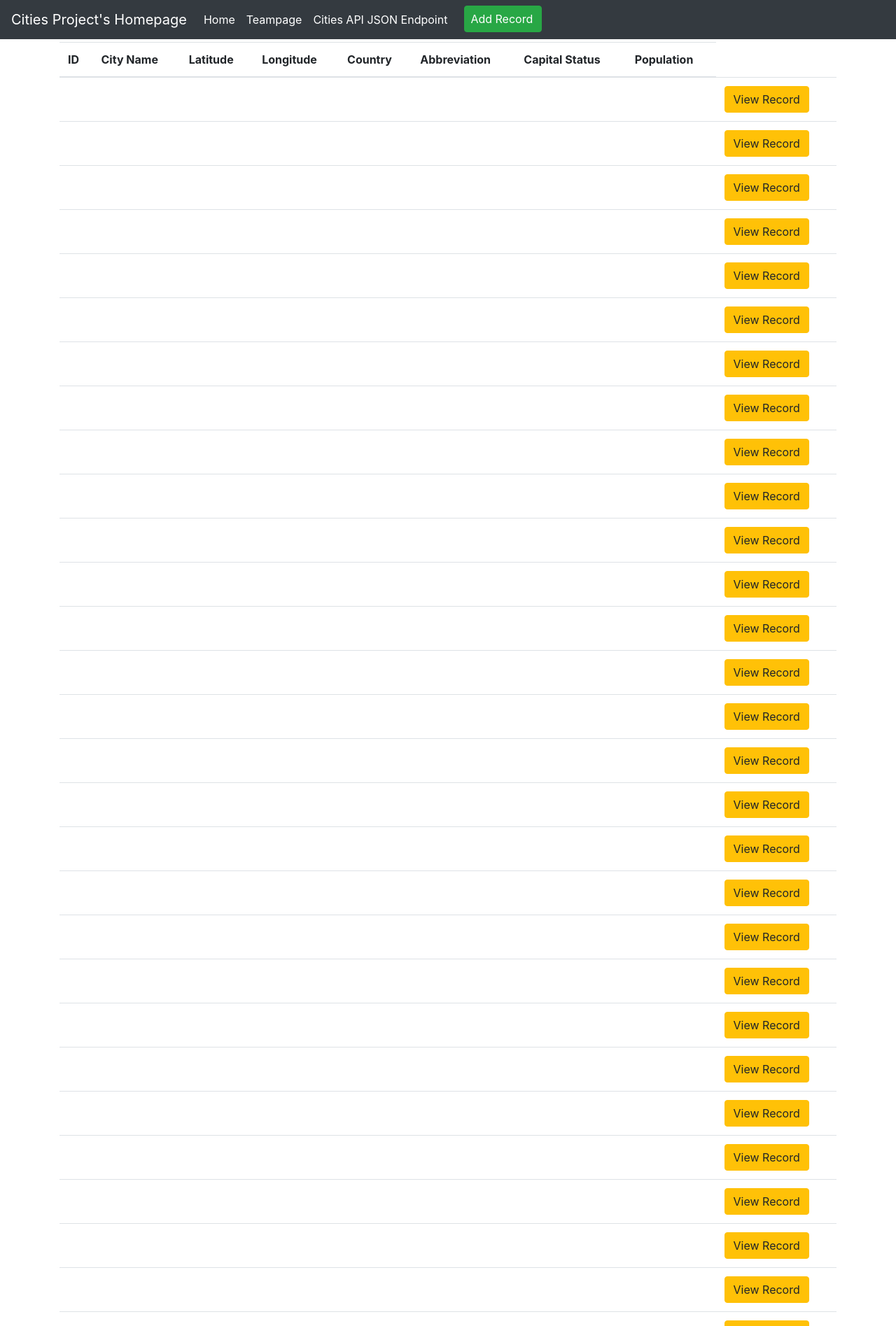
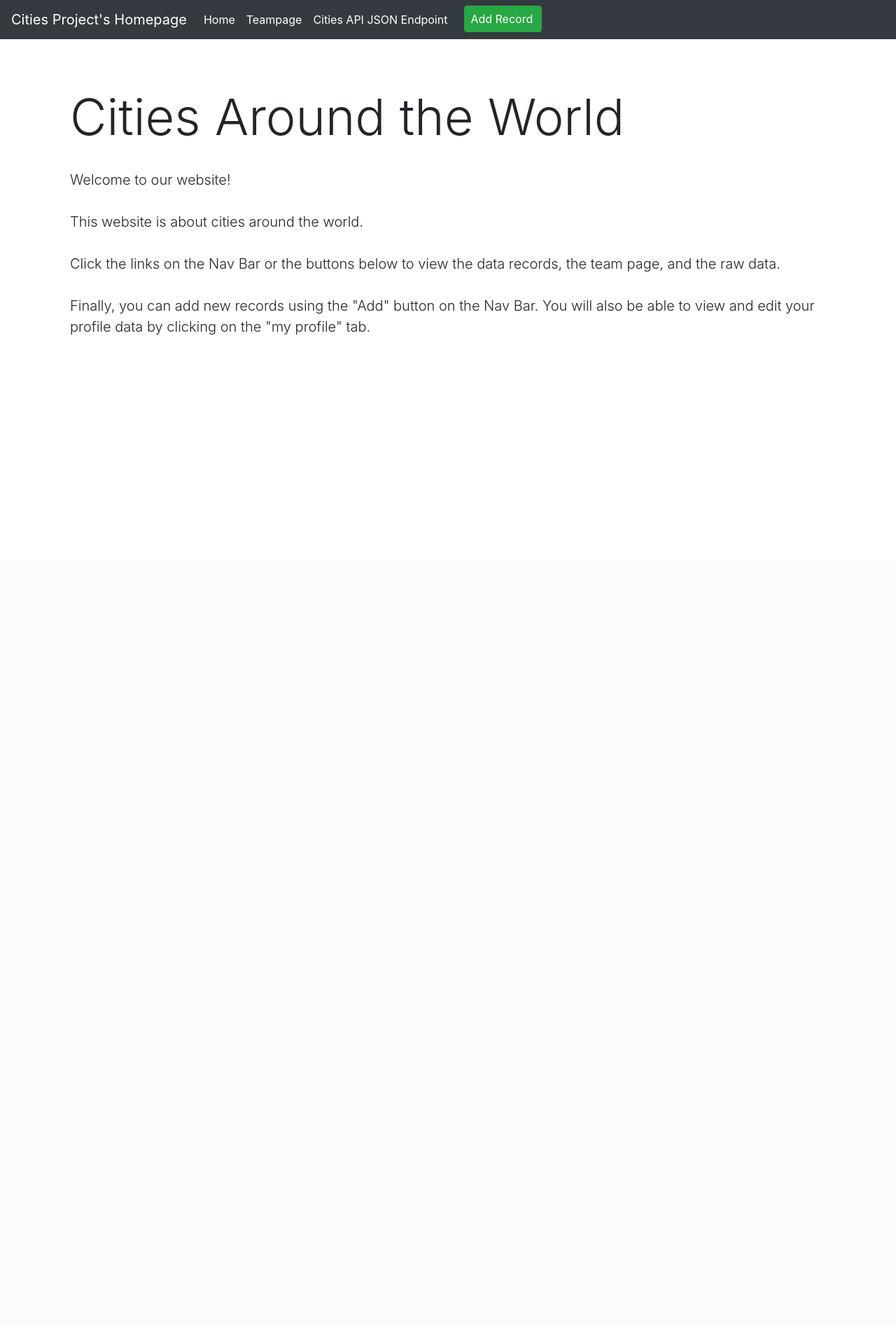
Before and after one commit to mjdroz/IS601-FinalWebApp-TeamProject, a Flask app: page /home in a window 1280 px wide. Shown: the top 1895 px of the page at 70% size. After the commit the page ends 479 px from the top, so only its background shows below. Run offline with Flask 2, Linux system fonts and the light colour scheme; data comes from the database, SQL or seed files in the repository; some libraries are stand-ins or nearby versions.

Commit message:
Task: Implement a proper homepage

```diff
--- a/app/app.py
+++ b/app/app.py
@@ -48,14 +48,19 @@
     mysql.get_db().commit()
     return redirect("/", code=302)
 
+@app.route('/home', methods = ['GET'])
+def index():
+    user = {'username': 'Cities Project'}
+    cursor = mysql.get_db().cursor()
+    return render_template('index.html', title='Home', user=user)
 
-@app.route('/home', methods=['GET'])
-def index():
+@app.route('/records', methods=['GET'])
+def records():
     user = {'username': 'Cities Project'}
     cursor = mysql.get_db().cursor()
     cursor.execute('SELECT * FROM tblCitiesImport')
     result = cursor.fetchall()
-    return render_template('index.html', title='Home', user=user, cities=result)
+    return render_template('records.html', title='Records', user=user, cities=result)
 
 @app.route('/teampage', methods=['GET'])
 def teampage():
--- a/app/templates/index.html
+++ b/app/templates/index.html
@@ -1,32 +1,20 @@
 {% extends "layout.html" %}
 {% block content %}
-<table class="table">
-    <thead>
-    <tr>
-        <th scope="col">ID</th>
-        <th scope="col">City Name</th>
-        <th scope="col">Latitude</th>
-        <th scope="col">Longitude</th>
-        <th scope="col">Country</th>
-        <th scope="col">Abbreviation</th>
-        <th scope="col">Capital Status</th>
-        <th scope="col">Population</th>
-    </tr>
-    </thead>
-    <tbody>
-    {% for city in cities %}
-    <tr>
-        <td>{{ city.id }}</td>
-        <td>{{ city.fldName}}</td>
-        <td>{{ city.fldLat }}</td>
-        <td>{{ city.fldLong }}</td>
-        <td>{{ city.fldCountry }}</td>
-        <td>{{ city.fldAbbreviation }}</td>
-        <td>{{ city.fldCapitalStatus }}</td>
-        <td>{{ city.fldPopulation }}</td>
-        <td><a href = "view/{{city.id}}"><button type="button" class="btn btn-warning">View Record</button></a></td>
-    </tr>
-    {% endfor %}
-    </tbody>
-</table>
+<div class="jumbotron jumbotron-fluid" style="background-color: white">
+    <div class="container">
+        <h1 class="display-3">Cities Around the World</h1>
+        <br>
+        <p class="lead">
+            Welcome to our website!
+            <br><br>
+            This website is about cities around the world.
+            <br><br>
+            Click the links on the Nav Bar or the buttons below to view the data records, the team page, and the raw
+            data.
+            <br><br>
+            Finally, you can add new records using the "Add" button on the Nav Bar. You will also be able to view and
+            edit your profile data by clicking on the "my profile" tab.
+        </p>
+    </div>
+</div>
 {% endblock %}
```
Also changed, not shown: app/templates/records.html (added, +32 -0 lines).
